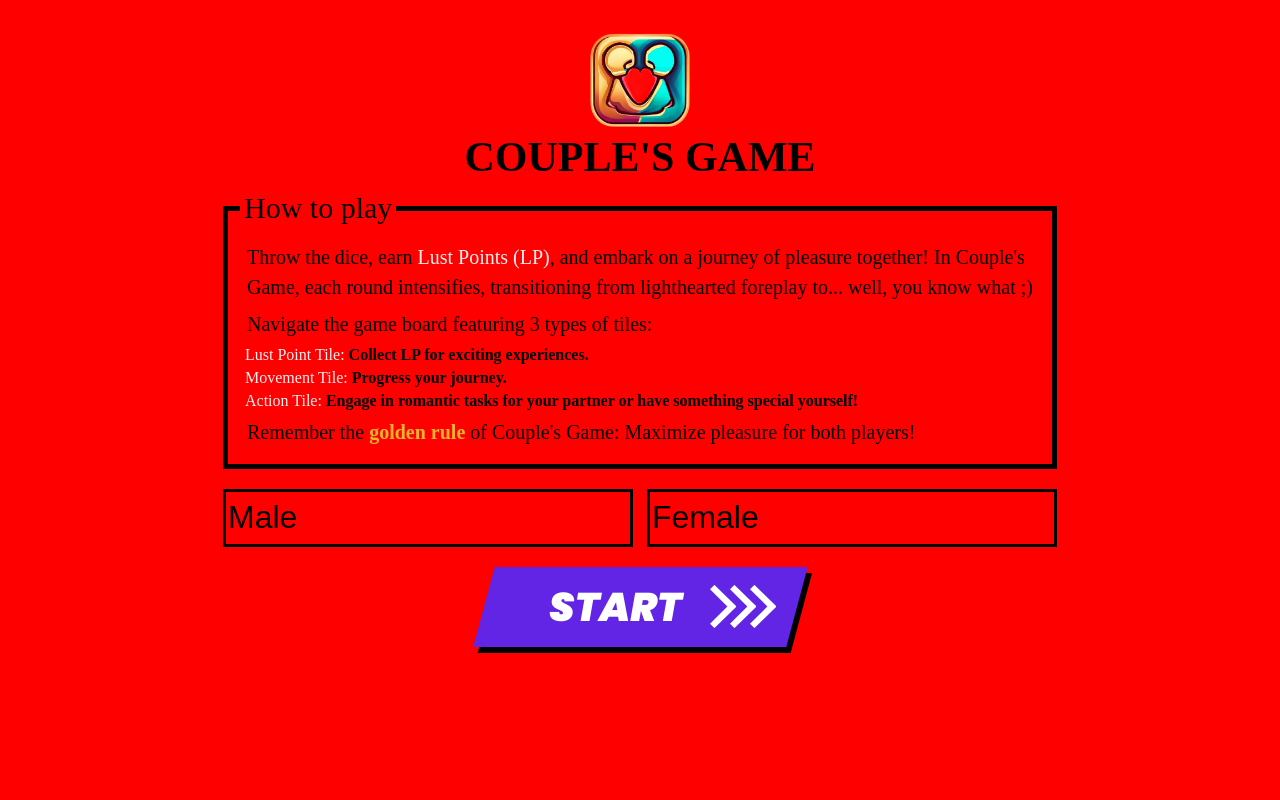
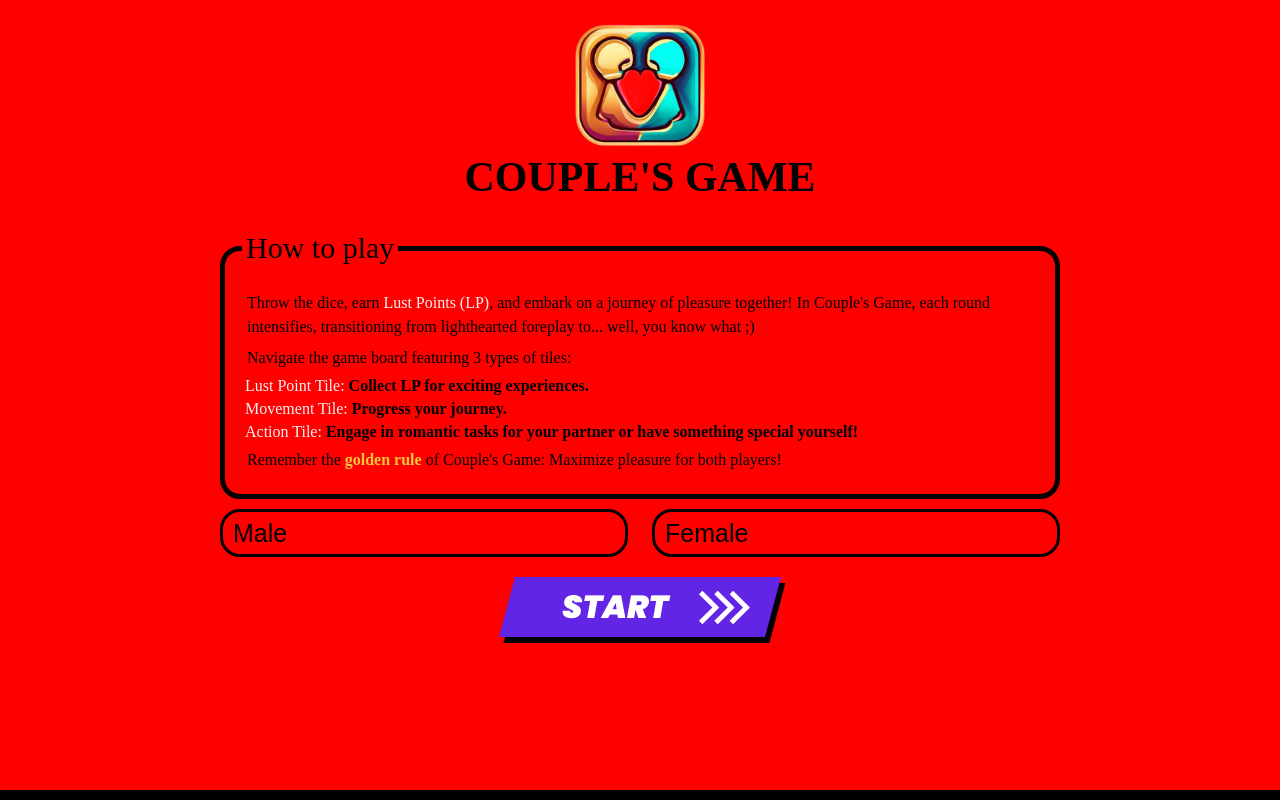
Before and after one commit to Razthyae/couple, a Next.js app: page / in a window 1280 px wide. Built offline with nearby package versions, Linux system fonts and the light colour scheme.

Commit message:
Google search console verification

```diff
--- a/components/Board/Tiles/const.tsx
+++ b/components/Board/Tiles/const.tsx
@@ -124,9 +124,9 @@ export const Tiles: {
 
 
 
-const earn2 = `Earn 2 points.`;
-const spend1 = `Spend 1 point.`
-const spend3 = `Spend 3 points.`
+const earn2 = `Earn 2 Lust Points.`;
+const spend1 = `Spend 1 Lust Point.`
+const spend3 = `Spend 3 Lust Points.`
 
 
 
--- a/pages/index.js
+++ b/pages/index.js
@@ -53,7 +53,7 @@ export default function Home() {
 
       <main className={styles.main}>
         <div className={styles.logo}>
-          <Image src={Logo} width={100} height={100} alt="Game logo" />
+          <Image src={Logo} width={130} height={130} alt="Game logo" />
           <h1>COUPLE'S GAME</h1>
         </div>
         <fieldset className={styles.about}>
@@ -110,8 +110,8 @@ export default function Home() {
             </span>
             <span>
               <svg
-                width="66px"
-                height="43px"
+                width="56px"
+                height="33px"
                 viewBox="0 0 66 43"
                 version="1.1"
                 xmlns="http://www.w3.org/2000/svg"
--- /dev/null
+++ b/public/googlee0f070f5dc99deee.html
@@ -0,0 +1 @@
+google-site-verification: googlee0f070f5dc99deee.html
--- a/styles/Home.module.css
+++ b/styles/Home.module.css
@@ -62,7 +62,7 @@
   display: flex;
   flex-direction: column;
   align-items: center;
-  padding-top: 30px;
+  padding-top: 20px;
 }
 
 .logo {
@@ -74,35 +74,38 @@
 .main h1 {
   font-size: 42px;
   margin-top: 3px;
-  margin-bottom: 6px;
+  margin-bottom: 26px;
 }
 
 .about {/*
   height: 200px; */
   width: 800px;
   border: 5px solid black;
-
+  border-radius: 20px;
+  padding: 15px;
 }
 
 .about legend {
   font-size: 30px;
   color: black;
-
+  margin-left: 2px;
   padding: 4px;
 }
 
 .about p {
   margin: 7px;
-  font-size: 20px;
+  font-size: 16px;
 }
 
 
 
 .nameInput input[type="text"] {
-  width: 400px;
-  height: 50px;
-  font-size: 32px;
-
+  width: 390px;
+  height: 40px;
+  margin-top: -10px;
+  font-size: 25px;
+  border-radius: 20px;
+  padding-left: 10px;
   background-color: red;
   border: 3px solid black;
 }
@@ -113,9 +116,9 @@
 
 .nameInput {
   display: flex;
-  width: 834px;
+  width: 840px;
   justify-content: space-between;
-  margin: 20px;
+  margin: 20px 0px;
 }
 
 .nameInput input:focus {
@@ -139,10 +142,10 @@
 
 .cta {
   display: flex;
-  padding: 10px 65px;
+  padding: 6px 55px;
   text-decoration: none;
   font-family: 'Poppins', sans-serif;
-  font-size: 40px;
+  font-size: 32px;
   color: white;
   background: #6225E6;
   transition: 1s;
@@ -333,6 +336,6 @@ path.two {
 
 
   .goldenEmphasis {
-    color: rgb(234, 180, 43); /* Golden color */
+    color: #FBC638; /* Golden color */
     font-weight: bold;
   }
```
